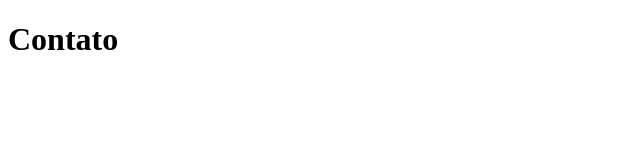
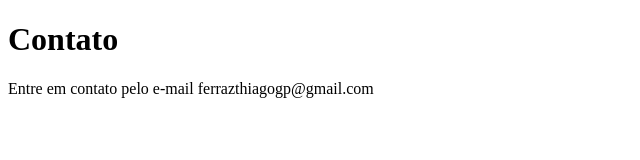
Before and after one commit to ferrazthiago13/sistema-de-cadastro, a plain HTML site: page contato.html in a window 1280 px wide. Shown: the whole page, without its empty margins (0-640 px from the left). Drawn offline with Linux system fonts and the light colour scheme.

Commit message:
adicionando e-mail de contato

```diff
--- a/contato.html
+++ b/contato.html
@@ -8,5 +8,6 @@
 </head>
 <body>
     <h1>Contato</h1>
+    <p>Entre em contato pelo e-mail ferrazthiagogp@gmail.com</p>
 </body>
 </html>
```
